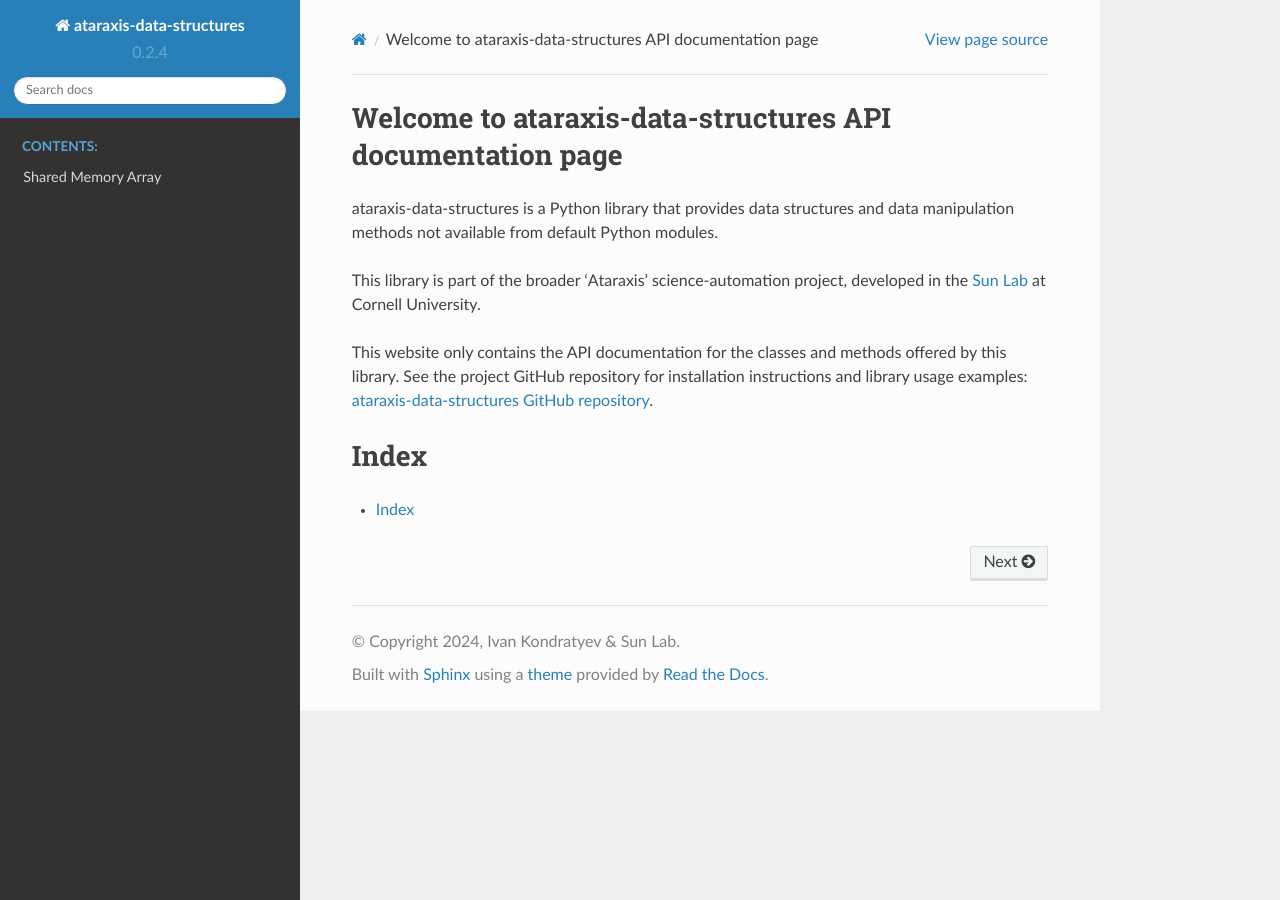
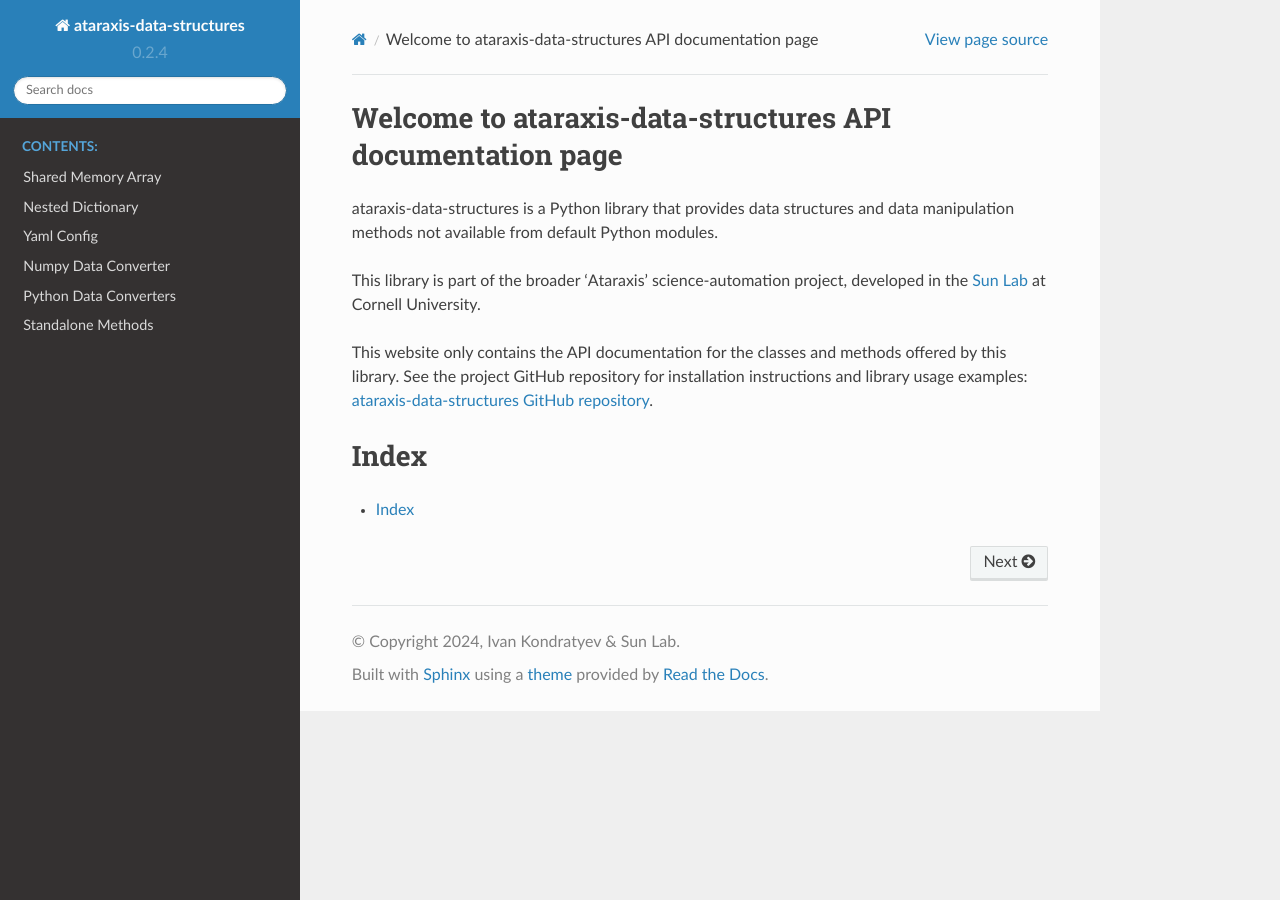
Before and after one commit to Sun-Lab-NBB/ataraxis-data-structures, a Sphinx documentation site: the page built from docs/source/index.rst, in a window 1280 px wide. Built offline with Sphinx 7.4.7 and the Read the Docs theme 2.0.0, drawn with Linux system fonts in a browser that asks for light colours; the version number is read from the project's files by our own code; some of the changed lines change nothing that is shown.

Commit message:
Updated documentation config to generate documentation for all modules

```diff
--- a/docs/source/api.rst
+++ b/docs/source/api.rst
@@ -8,3 +8,39 @@
    :members:
    :undoc-members:
    :show-inheritance:
+
+Nested Dictionary
+=================
+.. automodule:: ataraxis_data_structures.data_structures.nested_dictionary
+   :members:
+   :undoc-members:
+   :show-inheritance:
+
+Yaml Config
+===========
+.. automodule:: ataraxis_data_structures.data_structures.yaml_config
+   :members:
+   :undoc-members:
+   :show-inheritance:
+
+Numpy Data Converter
+====================
+.. automodule:: ataraxis_data_structures.data_converters.numpy_converter
+   :members:
+   :undoc-members:
+   :show-inheritance:
+
+Python Data Converters
+======================
+.. automodule:: ataraxis_data_structures.data_converters.python_models
+   :members:
+   :undoc-members:
+   :show-inheritance:
+
+
+Standalone Methods
+==================
+.. automodule:: ataraxis_data_structures.standalone_methods.data_manipulation_methods
+   :members:
+   :undoc-members:
+   :show-inheritance:
```
